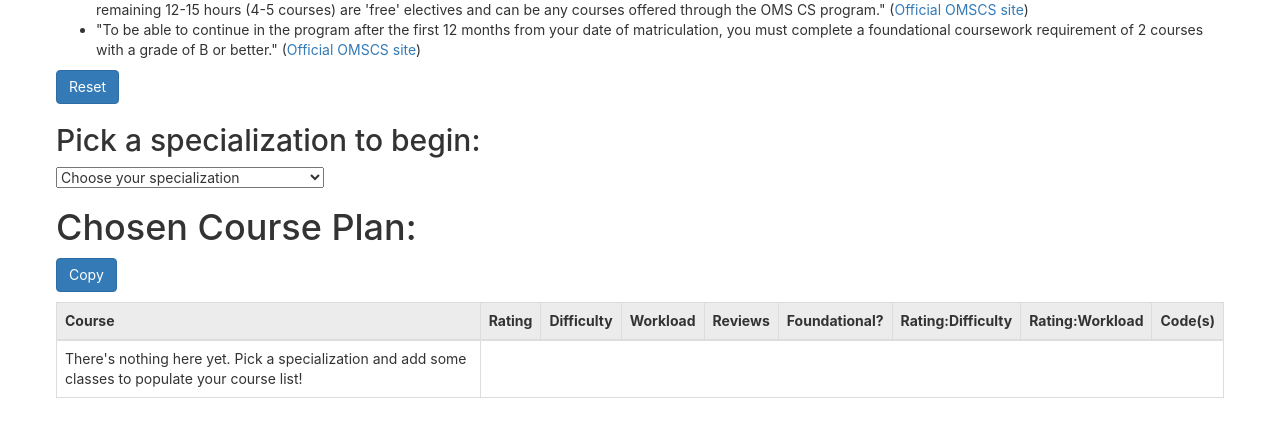
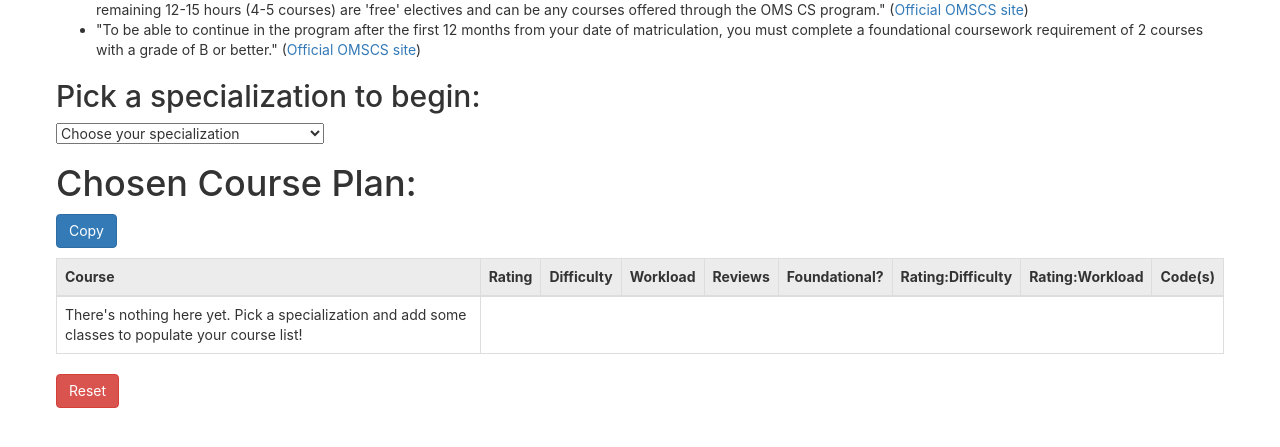
Before and after one commit to logic-tonic/omscs-course-planner, a React (Create React App) app: page / in a window 1280 px wide. Shown: the part 379-826 px from the top of the page. Built offline with nearby package versions, Linux system fonts and the light colour scheme.

Commit message:
Move the reset button to the bottom and make it red

```diff
--- a/src/Planner.js
+++ b/src/Planner.js
@@ -158,7 +158,6 @@ function Planner() {
 
   return (
     <div className="Planner">
-    <Button variant="primary" onClick={ handleReset }>Reset</Button>
       <h2>Pick a specialization to begin:</h2>
       <Form.Select size="lg" onChange={ handleSpecializationChange } value={chosenSpecialization}>
         <option>Choose your specialization</option>
@@ -176,6 +175,7 @@ function Planner() {
       <h1>Chosen Course Plan:</h1>
       <Button variant="primary" onClick={ handleCopy }>{ copied ? "✓" : "Copy" }</Button>
       <BasicTable tableId="chosenCourses" rows={ chosenCourseList } initiallySorted={ false } />
+      <Button variant="danger" onClick={ handleReset }>Reset</Button>
     </div>
   );
 }
```
